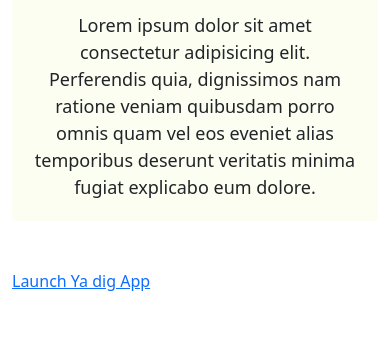
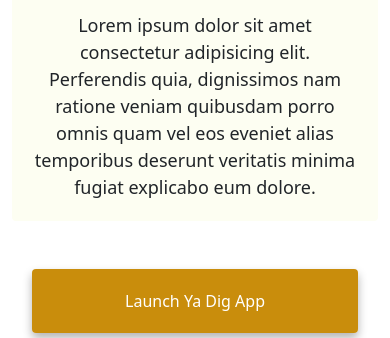
Before and after one commit to Georgina-Santos-daSilva/My-Portfolio-Georgina-Santos, a plain HTML site: page index.html in a window 390 px wide. Shown: the part 436-774 px from the top of the page. Drawn offline with nearby package versions, Linux system fonts and the light colour scheme.

Commit message:
Update style.css

```diff
--- a/style.css
+++ b/style.css
@@ -90,6 +90,21 @@ p {
   text-decoration: underline;
 }
 
+.primary-link {
+  margin: 20px;
+  border-radius: 4px;
+  padding: 20px 15px;
+  text-decoration: none;
+  text-transform: capitalize;
+  background: var(--primary-color);
+  box-shadow: var(--box-shadow);
+  color: white;
+}
+
+.primary-link:hover {
+  color: black;
+}
+
 @media (max-width: 576px) {
   h1 {
     font-size: 48px;
@@ -99,4 +114,10 @@ p {
   h2 {
     font-size: 32px;
   }
+
+  .primary-link {
+    display: block;
+    text-align: center;
+    margin: 0 20px;
+  }
 }
```
